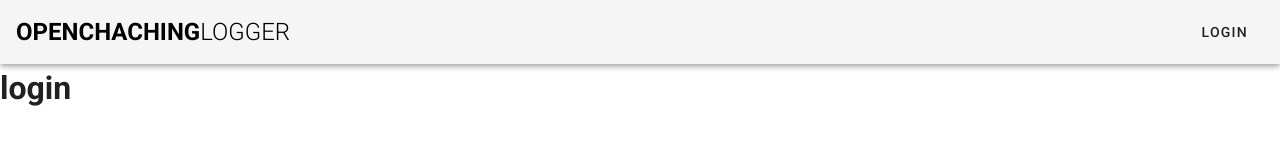
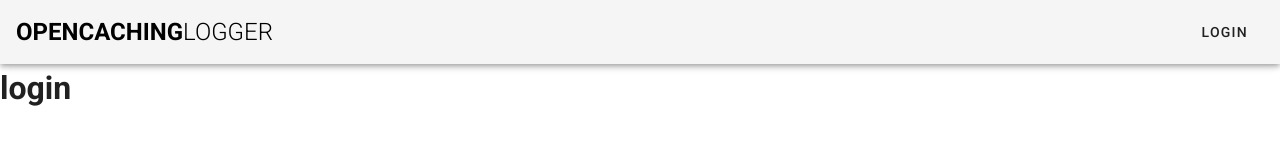
Before and after one commit to holowieszek/oc-logger-front, a Vue app: page /signin in a window 1280 px wide. Shown: the top 160 px of the page. Built offline with nearby package versions, Linux system fonts and the light colour scheme.

Commit message:
Fixed typo in header

```diff
--- a/src/components/Header.vue
+++ b/src/components/Header.vue
@@ -2,7 +2,7 @@
   <v-app-bar app class="header">
     <v-toolbar-title class="headline text-uppercase">
       <router-link to="/" id="title">
-        <span class="font-weight-bold">Openchaching</span>
+        <span class="font-weight-bold">Opencaching</span>
         <span class="font-weight-light">logger</span>
       </router-link>
     </v-toolbar-title>
```
